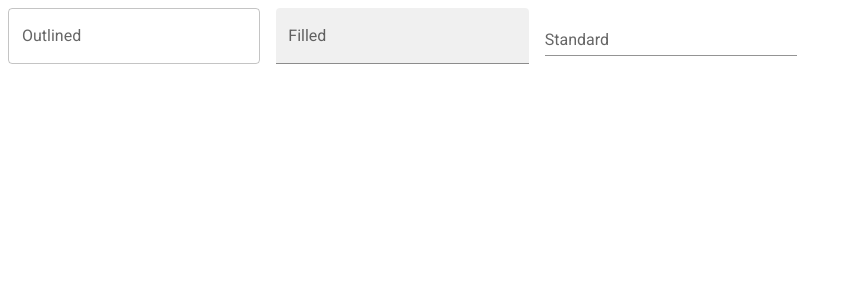
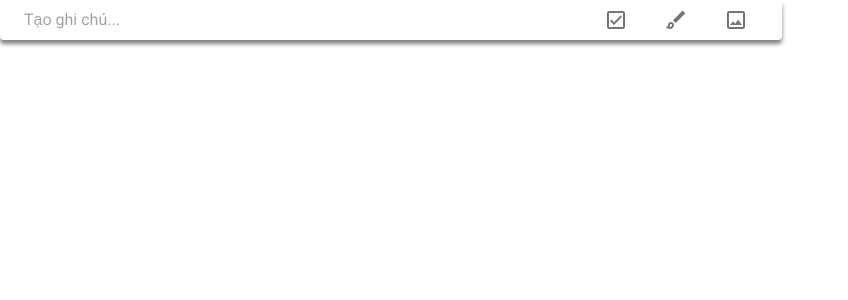
Before and after one commit to levanchungit/googlekeep-demo, a React (Create React App) app: page / in a window 1280 px wide. Shown: the top 300 px of the page, without its empty margins (0-848 px from the left). Built offline with nearby package versions, Linux system fonts and the light colour scheme; a web font is replaced by a local one.

Commit message:
add InputCreateNote()

```diff
--- a/src/App.js
+++ b/src/App.js
@@ -1,11 +1,12 @@
 import React from 'react'
 import Typography from '@mui/material/Typography';
 import InputSearch from './components/InputSearch';
+import InputCreateNote from './components/InputCreateNote';
 
 export default function App() {
   return (
     <div>
-      <InputSearch />
+      <InputCreateNote />
     </div>
   )
 }
--- a/src/components/InputCreateNote/index.js
+++ b/src/components/InputCreateNote/index.js
@@ -0,0 +1,30 @@
+import * as React from 'react';
+import Paper from '@mui/material/Paper';
+import InputBase from '@mui/material/InputBase';
+import IconButton from '@mui/material/IconButton';
+import CheckBoxOutlinedIcon from '@mui/icons-material/CheckBoxOutlined';
+import BrushOutlinedIcon from '@mui/icons-material/BrushOutlined';
+import ImageOutlinedIcon from '@mui/icons-material/ImageOutlined';
+export default function InputCreateNote() {
+  return (
+    <Paper
+      component="form"
+      sx={{ p: '4px 16px', display: 'flex', alignItems: 'center', width: 750,boxShadow: '0px 4px 4px gray' }}
+    >
+      <InputBase
+        sx={{ ml: 1, flex: 1 }}
+        placeholder="Tạo ghi chú..."
+        inputProps={{ 'aria-label': 'tao ghi chu' }}
+      />
+      <IconButton type="button" sx={{ p: '0px 18px' }} aria-label="checkbox">
+        <CheckBoxOutlinedIcon />
+      </IconButton>
+      <IconButton type="button" sx={{ p: '0px 18px' }} aria-label="brush">
+        <BrushOutlinedIcon />
+      </IconButton>
+      <IconButton type="button" sx={{ p: '0px 18px' }} aria-label="image">
+        <ImageOutlinedIcon />
+      </IconButton>
+    </Paper>
+  );
+}
```
Also changed, not shown: 2 other files (tests, documents, lock files or other folders).
